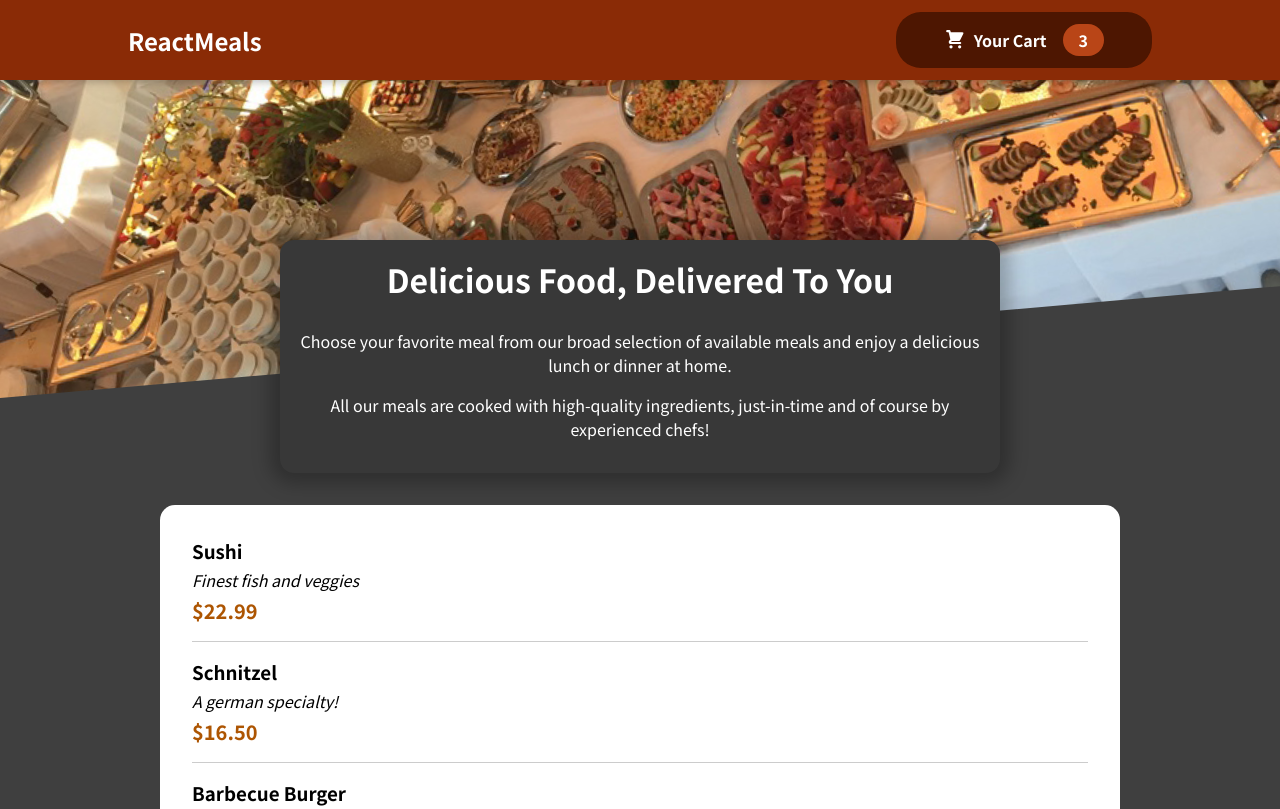
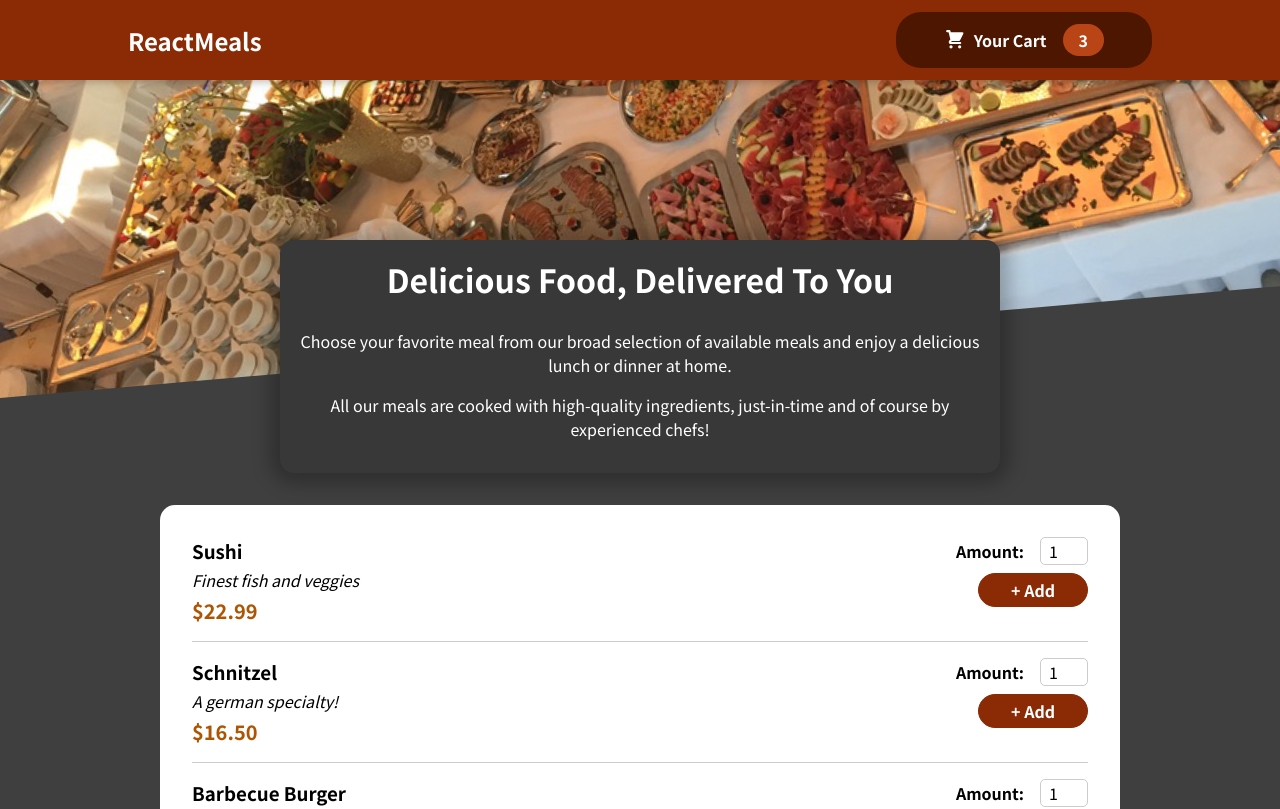
Before and after one commit to shehab910/ReactMealsFrontend, a JavaScript app: page / in a window 1280 px wide. Shown: the top 809 px of the page. Built offline with nearby package versions, Linux system fonts and the light colour scheme.

Commit message:
added MealItemForm

```diff
--- a/src/components/Meals/MealItem/MealItem.js
+++ b/src/components/Meals/MealItem/MealItem.js
@@ -1,4 +1,5 @@
 import styles from "./MealItem.module.css";
+import MealItemForm from "./MealItemForm";
 
 const MealItem = (props) => {
   const meal = props.meal;
@@ -10,7 +11,9 @@
         <div className={styles.description}>{meal.description}</div>
         <div className={styles.price}>{price}</div>
       </div>
-      <div></div>
+      <div>
+        <MealItemForm />
+      </div>
     </li>
   );
 };
--- a/src/components/Meals/MealItem/MealItemForm.js
+++ b/src/components/Meals/MealItem/MealItemForm.js
@@ -0,0 +1,22 @@
+import Input from "../../UI/Input";
+import styles from "./MealItemForm.module.css";
+
+const MealItemForm = () => {
+  return (
+    <form className={styles.form}>
+      <Input
+        label="Amount: "
+        input={{
+          type: "text",
+          min: "1",
+          max: "5",
+          step: "1",
+          defaultValue: "1"
+        }}
+      />
+      <button>+ Add</button>
+    </form>
+  );
+};
+
+export default MealItemForm;
--- a/src/components/Meals/MealItem/MealItemForm.module.css
+++ b/src/components/Meals/MealItem/MealItemForm.module.css
@@ -0,0 +1,20 @@
+.form {
+    text-align: right;
+  }
+
+  .form button {
+    font: inherit;
+    cursor: pointer;
+    background-color: #8a2b06;
+    border: 1px solid #8a2b06;
+    color: white;
+    padding: 0.25rem 2rem;
+    border-radius: 20px;
+    font-weight: bold;
+  }
+
+  .form button:hover,
+  .form button:active {
+    background-color: #641e03;
+    border-color: #641e03;
+  }
--- /dev/null
+++ b/src/components/UI/Input.js
@@ -0,0 +1,12 @@
+import styles from "./Input.module.css";
+
+const Input = (props) => {
+  return (
+    <div className={styles.input}>
+      <label htmlFor={props.id}>{props.label}</label>
+      <input {...props.input} />
+    </div>
+  );
+};
+
+export default Input;
--- /dev/null
+++ b/src/components/UI/Input.module.css
@@ -0,0 +1,16 @@
+.input{
+    display: flex;
+    align-items: center;
+    margin-bottom: 0.5rem;
+}
+.input label{
+    font-weight: bold;
+    margin-right: 1rem;
+}
+.input input {
+    width: 3rem;
+    border-radius: 5px;
+    border: 1px solid #ccc;
+    font: inherit;
+    padding-left: 0.5rem;
+}
```
Also changed, not shown: 1 other file (tests, documents, lock files or other folders).
